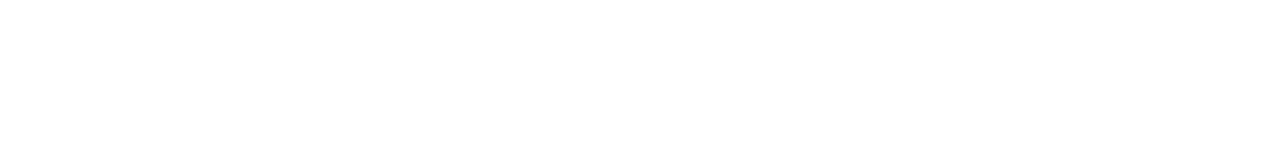
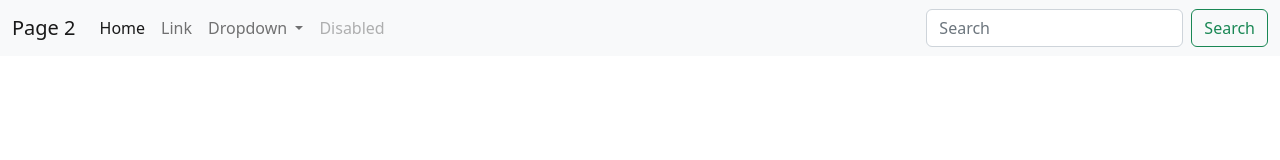
Before and after one commit to blakehays17/homework1, a plain HTML site: page index.html in a window 1280 px wide. Drawn offline with nearby package versions, Linux system fonts and the light colour scheme.

Commit message:
Update index.html

```diff
--- a/index.html
+++ b/index.html
@@ -6,6 +6,42 @@
     <title>Bootstrap demo</title>
     <link href="https://cdn.jsdelivr.net/npm/bootstrap@5.2.0/dist/css/bootstrap.min.css" rel="stylesheet" integrity="sha384-gH2yIJqKdNHPEq0n4Mqa/HGKIhSkIHeL5AyhkYV8i59U5AR6csBvApHHNl/vI1Bx" crossorigin="anonymous">
   </head>
+  <nav class="navbar navbar-expand-lg bg-light">
+  <div class="container-fluid">
+    <a class="navbar-brand" href="page2.html">Page 2</a>
+    <button class="navbar-toggler" type="button" data-bs-toggle="collapse" data-bs-target="#navbarSupportedContent" aria-controls="navbarSupportedContent" aria-expanded="false" aria-label="Toggle navigation">
+      <span class="navbar-toggler-icon"></span>
+    </button>
+    <div class="collapse navbar-collapse" id="navbarSupportedContent">
+      <ul class="navbar-nav me-auto mb-2 mb-lg-0">
+        <li class="nav-item">
+          <a class="nav-link active" aria-current="page" href="#">Home</a>
+        </li>
+        <li class="nav-item">
+          <a class="nav-link" href="#">Link</a>
+        </li>
+        <li class="nav-item dropdown">
+          <a class="nav-link dropdown-toggle" href="#" role="button" data-bs-toggle="dropdown" aria-expanded="false">
+            Dropdown
+          </a>
+          <ul class="dropdown-menu">
+            <li><a class="dropdown-item" href="#">Action</a></li>
+            <li><a class="dropdown-item" href="#">Another action</a></li>
+            <li><hr class="dropdown-divider"></li>
+            <li><a class="dropdown-item" href="#">Something else here</a></li>
+          </ul>
+        </li>
+        <li class="nav-item">
+          <a class="nav-link disabled">Disabled</a>
+        </li>
+      </ul>
+      <form class="d-flex" role="search">
+        <input class="form-control me-2" type="search" placeholder="Search" aria-label="Search">
+        <button class="btn btn-outline-success" type="submit">Search</button>
+      </form>
+    </div>
+  </div>
+</nav>
   <body>
     <script src="https://cdn.jsdelivr.net/npm/bootstrap@5.2.0/dist/js/bootstrap.bundle.min.js" integrity="sha384-A3rJD856KowSb7dwlZdYEkO39Gagi7vIsF0jrRAoQmDKKtQBHUuLZ9AsSv4jD4Xa" crossorigin="anonymous"></script>
   </body>
```
